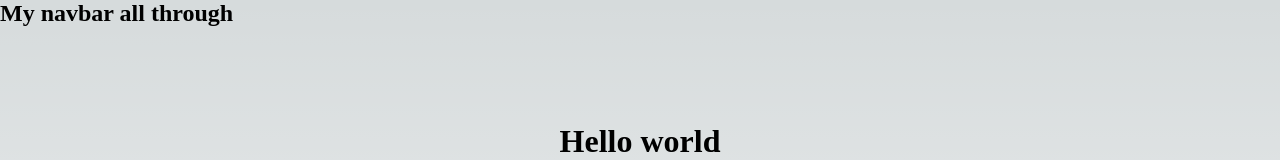
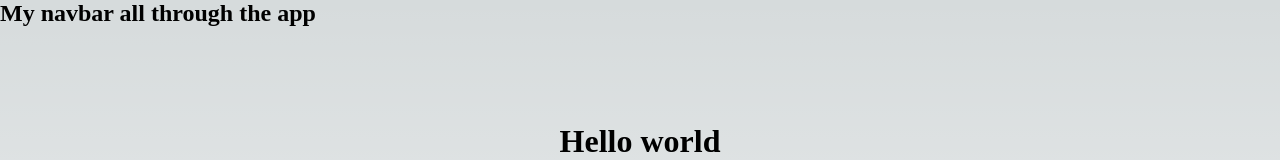
Before and after one commit to Sharonah8/nextjs-13, a Next.js app: page / in a window 1280 px wide. Shown: the top 160 px of the page. Built offline with nearby package versions, Linux system fonts and the light colour scheme.

Commit message:
Add navbar to layout.tsx for all through the app

```diff
--- a/app/layout.tsx
+++ b/app/layout.tsx
@@ -14,7 +14,7 @@ export default function RootLayout({
       <head />
       <body>
         <nav>
-          <h1>My navbar all through</h1>
+          <h1>My navbar all through the app</h1>
         </nav>
         {children}
       </body>
```
